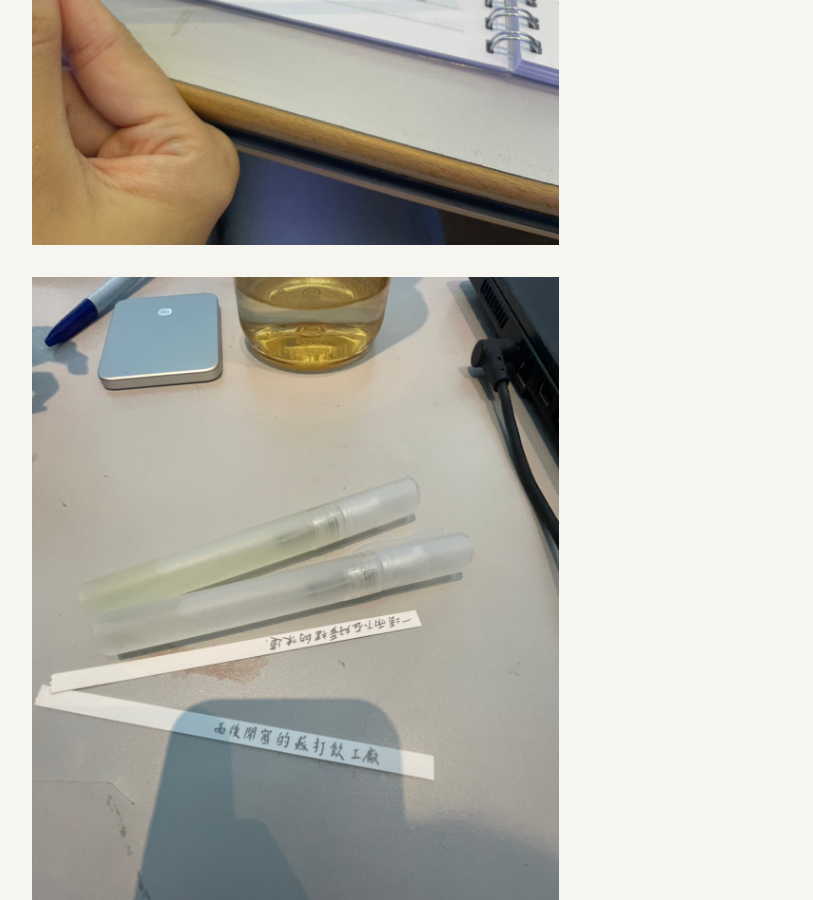
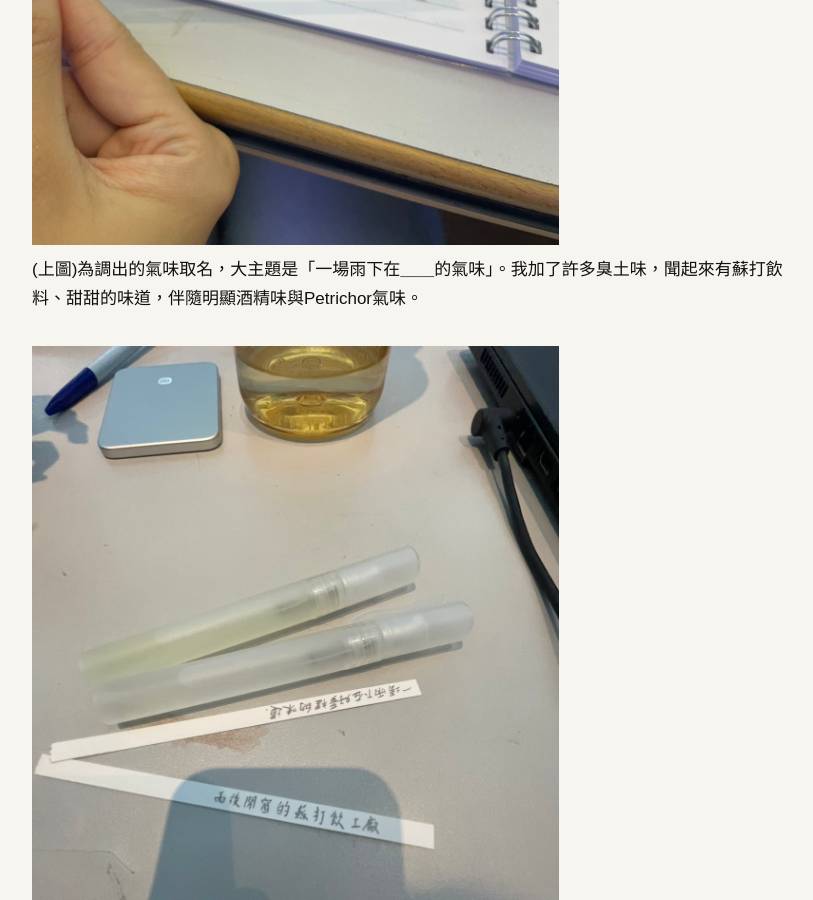
Before and after one commit to yo566566/fieldworkarchive, a Jekyll site: the page built from weeks/week-04.md, in a window 1280 px wide and 900 px high, scrolled down 1843 px. Shown: the whole window, without its empty margins (48-861 px from the left). Built offline with Jekyll 4.4.1, drawn with Linux system fonts in a browser that asks for light colours; some of the changed text lies outside the part shown.

Commit message:
Update week-04.md

```diff
--- a/weeks/week-04.md
+++ b/weeks/week-04.md
@@ -12,13 +12,15 @@ permalink: /weeks/week-04/
 ## TRACE｜痕跡
 
 ![圖片說明]({{ '/assets/images/w4-01.jpg' | relative_url }})
-放入 1–3 張圖片，並為每張圖片寫下具體說明：何時、何地、發生了什麼，以及為什麼留下它。
+(上圖)個人對氣味的判斷紀錄，括號內的數字是取用的滴數，共40滴。
 ![圖片說明]({{ '/assets/images/w4-02.jpg' | relative_url }})
+(上圖)為調出的氣味取名，大主題是「一場雨下在＿＿的氣味」。我加了許多臭土味，聞起來有蘇打飲料、甜甜的味道，伴隨明顯酒精味與Petrichor氣味。
 ![圖片說明]({{ '/assets/images/w4-03.jpg' | relative_url }})
-
+(上圖)與組員的香水合照，發現顏色不太一樣。
+兩周後聞:覺得像話梅的氣味，後面Petrichor氣味依然明顯，酒精味變淡。
 ## FRICTION｜摩擦
 
-描述一個沒有如預期發生的瞬間。
+氣味有時難以形容，在試聞22種精油時，時常遇到熟悉卻想不起是什麼的氣味。也許是平常沒有認真使用嗅覺來感知世界，能拿來形容的詞彙稀少。在我的試聞筆記裡，反覆出現「果香」相關的詞彙，或許這也諭示著我平常比較常注意到這類味道?
 
 
 ## CONNECTION｜連結
```
